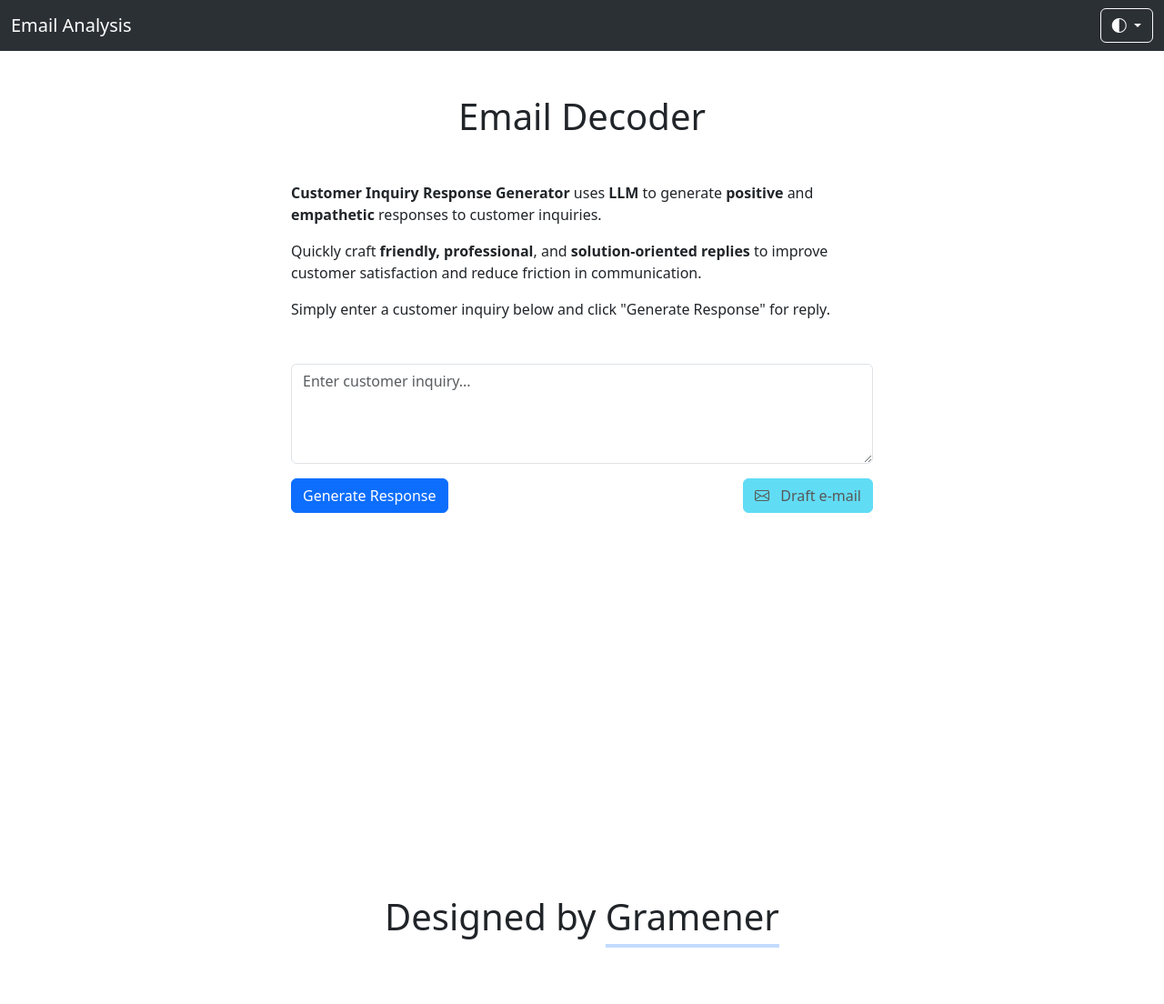
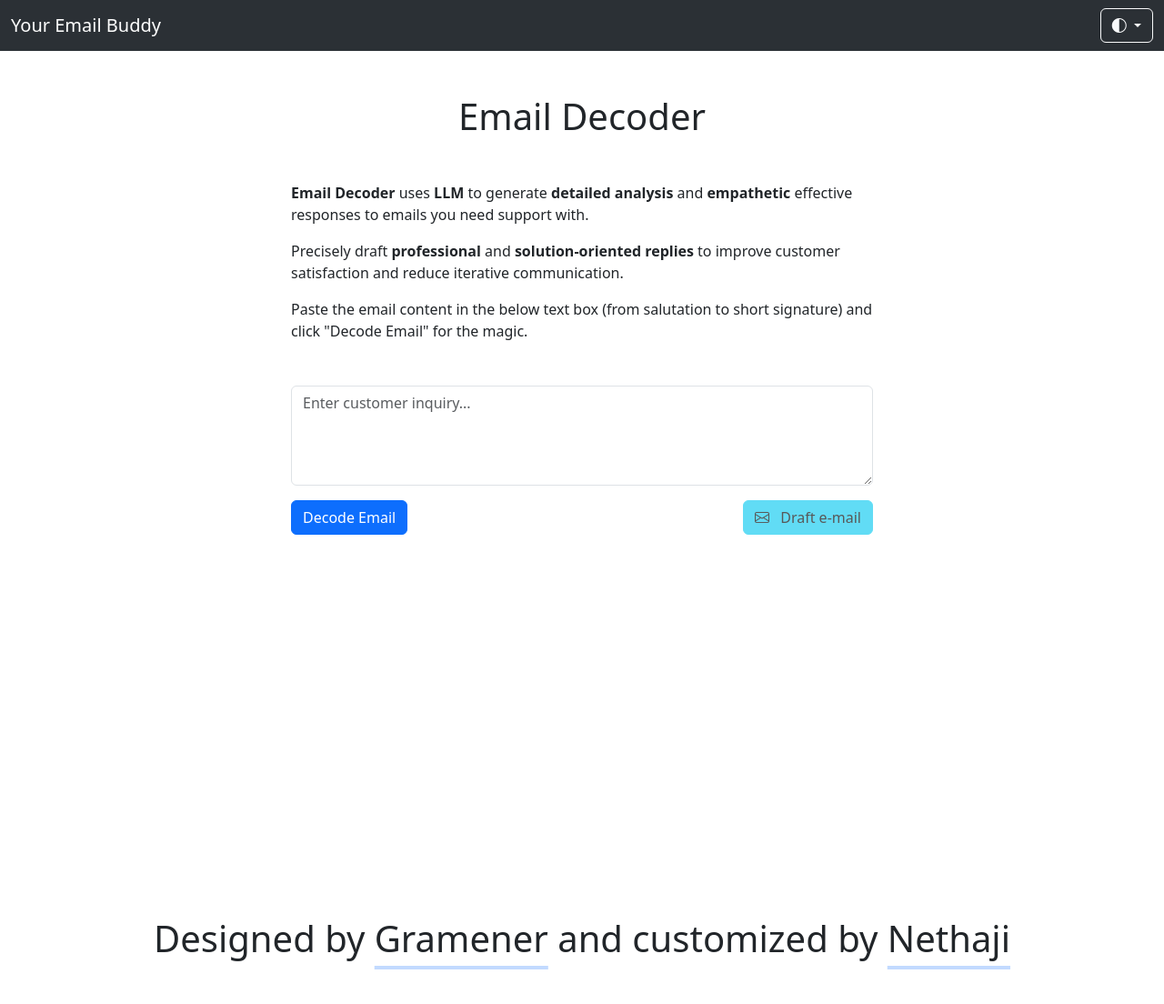
Before and after one commit to NG-Netha-Mrji/emaildecoder, a plain HTML site: page index.html in a window 1280 px wide. Shown: the whole page at 91% size. Drawn offline with nearby package versions, Linux system fonts and the light colour scheme.

Commit message:
Update index.html
edited button text and updated footer

```diff
--- a/index.html
+++ b/index.html
@@ -24,7 +24,7 @@
   <!-- Navigation Bar -->
   <nav class="navbar navbar-expand-lg bg-body-tertiary" data-bs-theme="dark">
     <div class="container-fluid">
-      <a class="navbar-brand" href=".">Email Analysis</a>
+      <a class="navbar-brand" href=".">Your Email Buddy</a>
       <button class="navbar-toggler" type="button" data-bs-toggle="collapse" data-bs-target="#navbarContent" aria-controls="navbarContent" aria-expanded="false" aria-label="Toggle navigation">
         <span class="navbar-toggler-icon"></span>
       </button>
@@ -48,16 +48,16 @@
     <h1 class="mt-5 text-center">Email Decoder</h1>
 
     <div class="mx-auto my-5 response-card">
-      <p><strong>Customer Inquiry Response Generator</strong> uses <strong> LLM </strong> to generate <strong>positive</strong> and <strong>empathetic</strong> responses to customer inquiries.</p>
-      <p>Quickly craft <strong>friendly, professional</strong>, and <strong>solution-oriented replies</strong> to improve customer satisfaction and reduce friction in communication.</p>
-      <p>Simply enter a customer inquiry below and click "Generate Response" for reply.</p>
+      <p><strong>Email Decoder</strong> uses <strong> LLM </strong> to generate <strong>detailed analysis</strong> and <strong>empathetic</strong> effective responses to emails you need support with.</p>
+      <p>Precisely draft <strong>professional</strong> and <strong>solution-oriented replies</strong> to improve customer satisfaction and reduce iterative communication.</p>
+      <p>Paste the email content in the below text box (from salutation to short signature) and click "Decode Email" for the magic.</p>
     </div>
 
     <!-- Input Section -->
     <div class="mx-auto my-5 response-card">
       <textarea id="inquiryInput" class="form-control mb-3" rows="4" placeholder="Enter customer inquiry..."></textarea>
       <div class="button-container">
-        <button id="submitButton" class="btn btn-primary">Generate Response</button>
+        <button id="submitButton" class="btn btn-primary">Decode Email</button>
         <button id="draft-email" class="btn btn-info ms-auto">
             <i class="bi bi-envelope me-2"></i> Draft e-mail
             <span id="draft-email-spinner" class="spinner-border spinner-border-sm d-none" role="status" aria-hidden="true"></span>
@@ -71,7 +71,7 @@
 
   <!-- Footer -->
   <footer class="my-5 vh-100 d-flex align-items-center justify-content-center">
-    <h1 class="display-6">Designed by <a href="https://gramener.com/" class="text-reset link-offset-3 link-underline link-underline-opacity-25">Gramener</a></h1>
+    <h1 class="display-6">Designed by <a href="https://gramener.com/" class="text-reset link-offset-3 link-underline link-underline-opacity-25">Gramener</a> and customized by <a href="mailto:d.nethaji@straive.com" class="text-reset link-offset-3 link-underline link-underline-opacity-25">Nethaji</a></h1>
   </footer>
 
   <!-- Scripts -->
```
